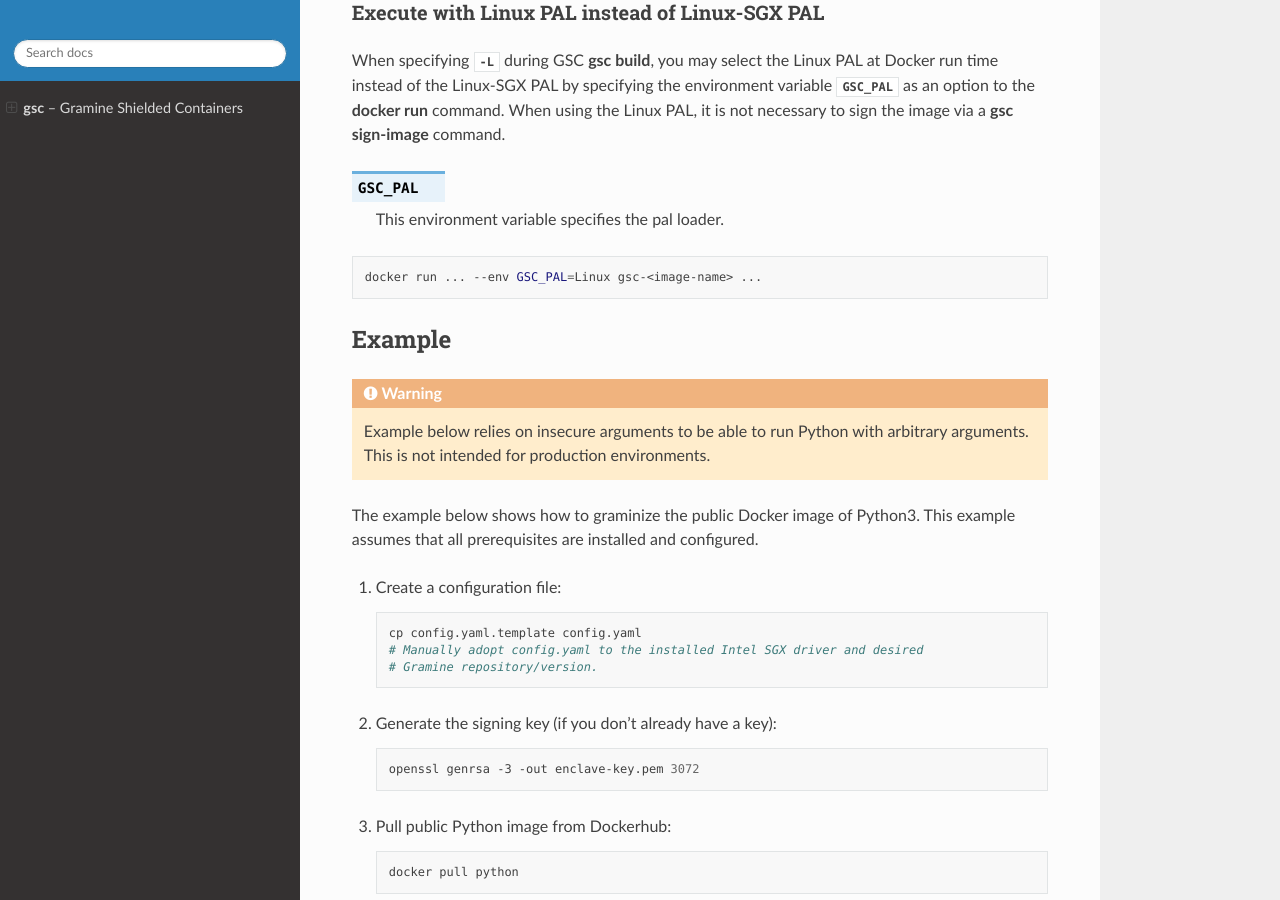
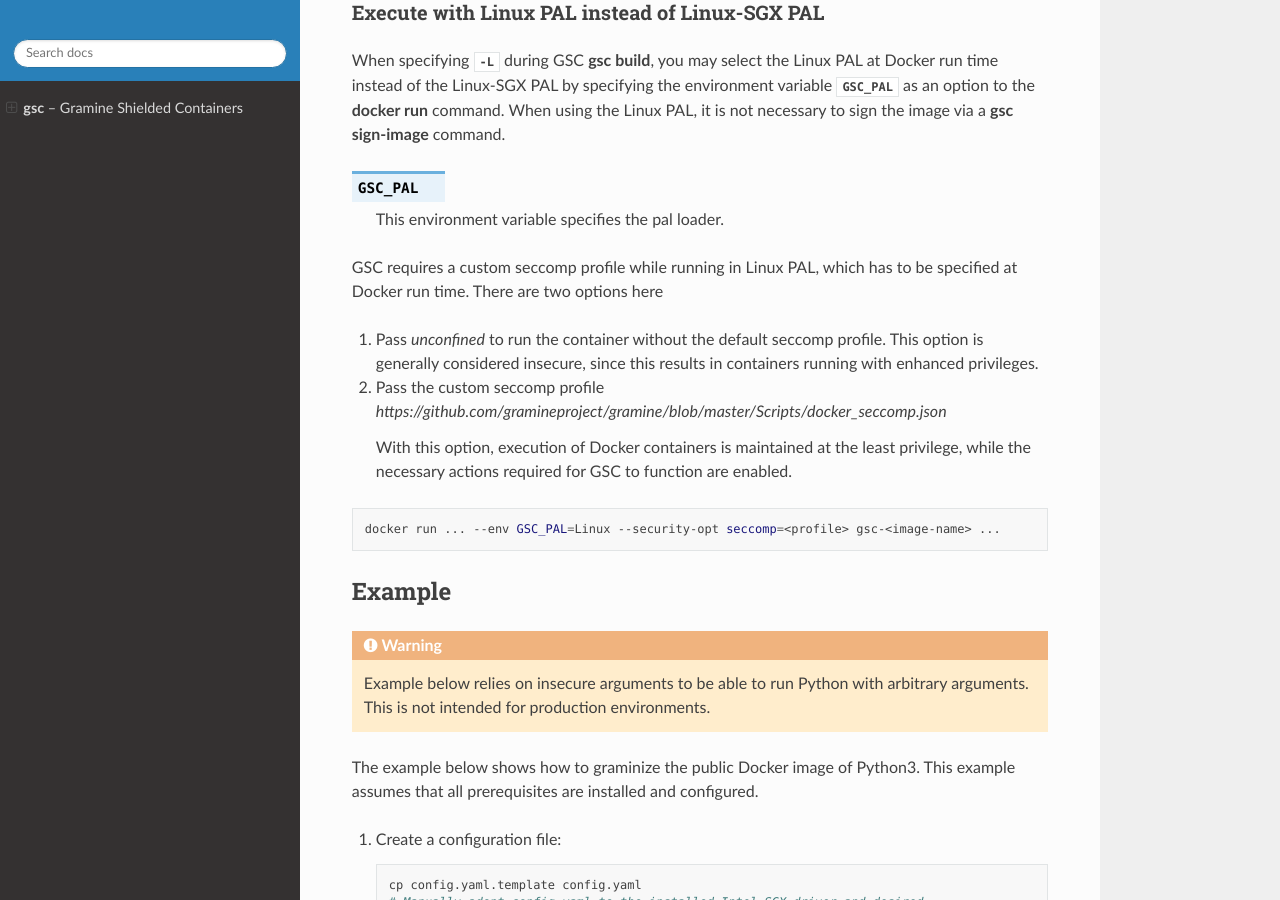
Before and after one commit to gramineproject/gsc, a Sphinx documentation site: the page built from Documentation/index.rst, in a window 1280 px wide and 900 px high, scrolled down 6970 px. Built offline with Sphinx 7.4.7 and the Read the Docs theme 2.0.0, drawn with Linux system fonts in a browser that asks for light colours.

Commit message:
Add seccomp profile option to documentation for Linux PAL
Signed-off-by: aneessahib <anees.a.sahib@intel.com>

```diff
--- a/Documentation/index.rst
+++ b/Documentation/index.rst
@@ -377,9 +377,22 @@
 
    This environment variable specifies the pal loader.
 
+GSC requires a custom seccomp profile while running in Linux PAL, which has to be
+specified at Docker run time. There are two options here
+
+#. Pass `unconfined` to run the container without the default seccomp profile.
+   This option is generally considered insecure, since this results in containers
+   running with enhanced privileges.
+
+#. Pass the custom seccomp profile
+   `https://github.com/gramineproject/gramine/blob/master/Scripts/docker_seccomp.json`
+
+   With this option, execution of Docker containers is maintained at the least privilege,
+   while the necessary actions required for GSC to function are enabled.
+
 .. code-block:: sh
 
-   docker run ... --env GSC_PAL=Linux gsc-<image-name> ...
+   docker run ... --env GSC_PAL=Linux --security-opt seccomp=<profile> gsc-<image-name> ...
 
 Example
 =======
```
